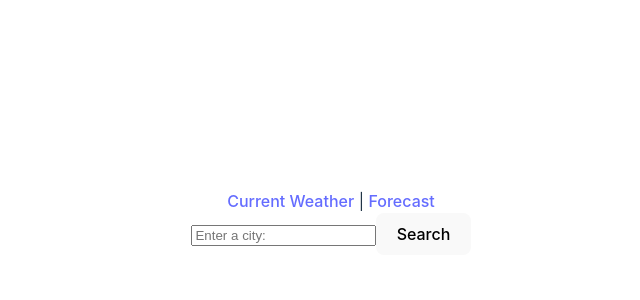
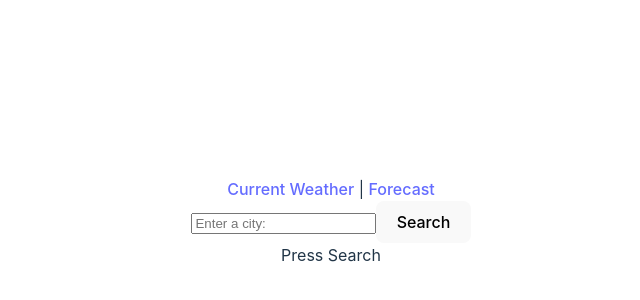
Before and after one commit to jackivison01/react-weather-app, a React (Vite) app in the folder weather-app/: page /forecast in a window 1280 px wide. Shown: the part 178-478 px from the top of the page, without its empty margins (309-949 px from the left). Built offline with nearby package versions, Linux system fonts and the light colour scheme.

Commit message:
Added weather message and error messages to the forecast page

```diff
--- /dev/null
+++ b/weather-app/src/components/WeatherMessage.jsx
@@ -0,0 +1,7 @@
+export default function WeatherMessage({ weather, weatherMessage }) {
+  return (
+    <>
+      {weather ? (<div>{weatherMessage}</div>) : (<div>Press Search</div>)}
+    </>
+  )
+}
--- a/weather-app/src/pages/ForecastWeather.jsx
+++ b/weather-app/src/pages/ForecastWeather.jsx
@@ -1,12 +1,18 @@
-import React from "react";
+import React, { useState } from "react";
 import SearchBar from "../components/SearchBar";
+import WeatherMessage from "../components/WeatherMessage";
 
 export default function ForecastWeather() {
+    const [forecast, setForecast] = useState(null);
+    const [city, setCity] = useState('');
+    const [error, setError] = useState('');
+    const [weatherMessage, setWeatherMessage] = useState('');
+
     const fetchForecast = async () => {
         try {
             const API_KEY = import.meta.env.VITE_APP_WEATHER_API_KEY;
             const response = await axios.get(
-                `https://api.weatherapi.com/v1/current.json`,
+                `https://api.weatherapi.com/v1/forecast.json`,
                 {
                     params: {
                         key: API_KEY,
@@ -14,21 +20,25 @@ export default function ForecastWeather() {
                     },
                 }
             );
-            setWeather(response.data);
+            setForecast(response.data.forecast.forecastday);
 
             const location = response.data.location
             const msg = `${location.name}, ${location.country}`;
             setWeatherMessage(msg);
             setError('');
         } catch (err) {
-            setWeather(null);
+            setForecast(null);
             setError('Enter a valid city');
         }
     };
 
     return (
         <div>
-            <SearchBar></SearchBar>
+            <SearchBar onSearch={fetchForecast} setCity={setCity}></SearchBar>
+            <div>
+                <WeatherMessage weather={forecast} weatherMessage={weatherMessage} />
+            </div>
+            <div className='error-message'>{error}</div>
         </div>
     );
 }
```
